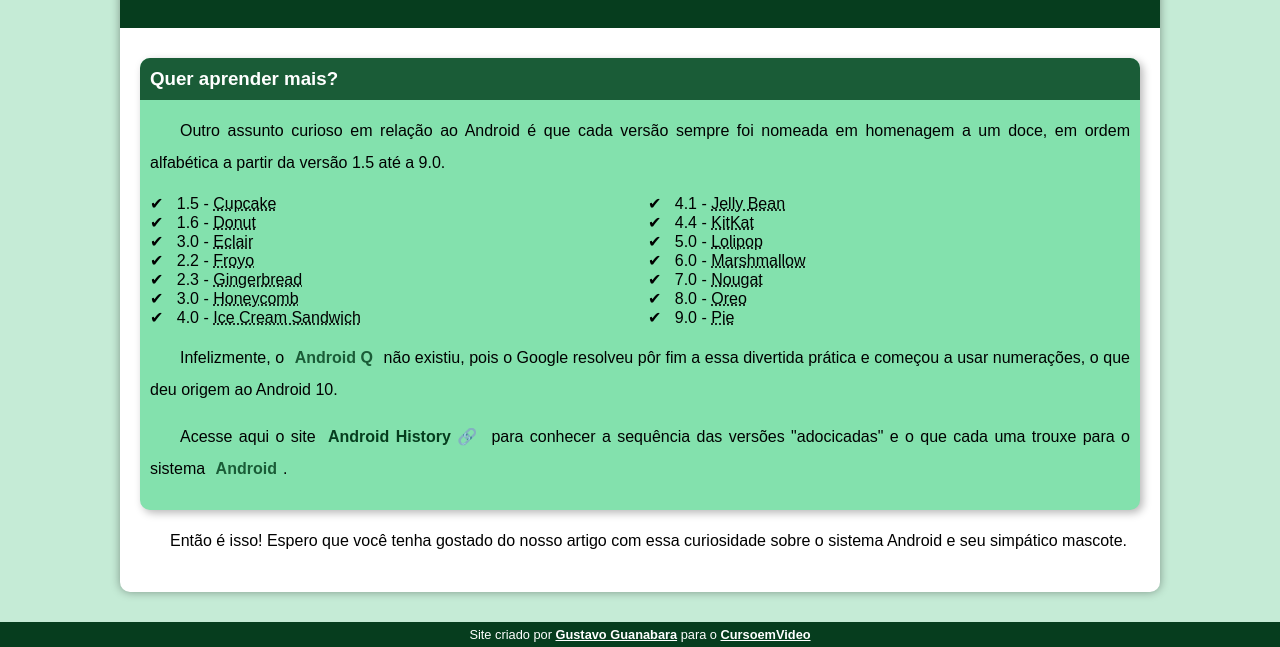
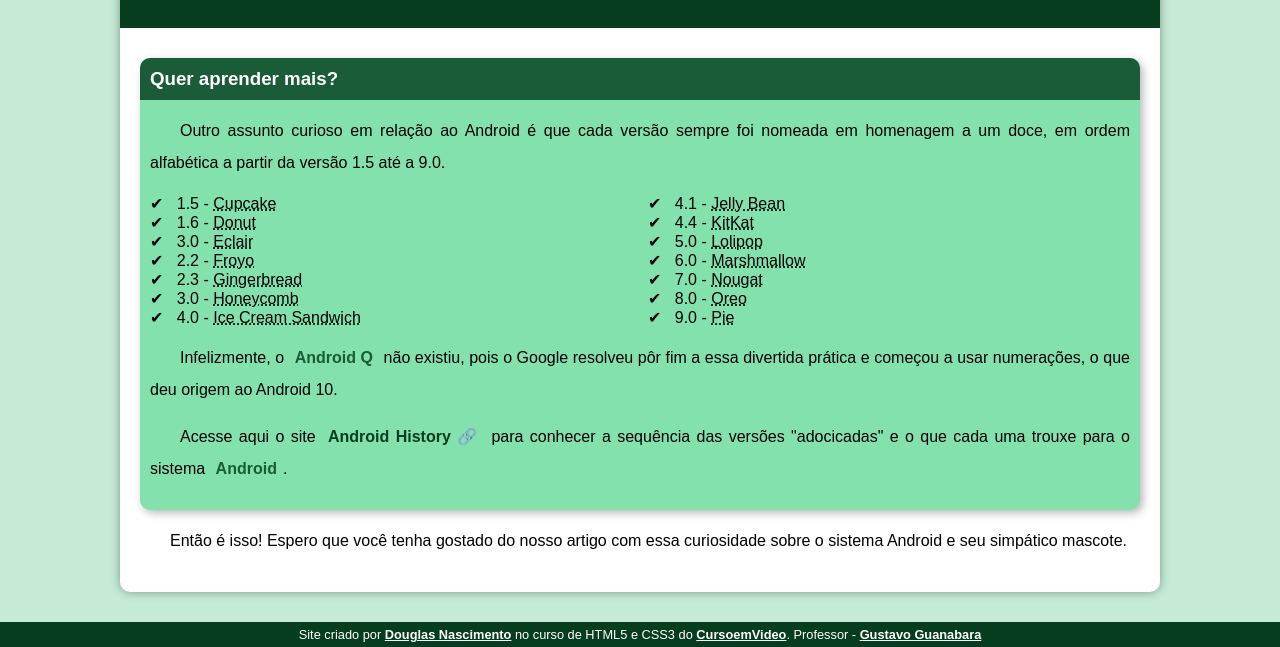
Before and after one commit to douglasadones/Projeto_Site_Android, a plain HTML site: page android.html in a window 1280 px wide. Shown: the part 2393-3040 px from the top of the page. Drawn offline with Linux system fonts and the light colour scheme.

Commit message:
modificando_rodape

```diff
--- a/android.html
+++ b/android.html
@@ -141,7 +141,7 @@
     </main>
     <footer>
         <p>
-            Site criado por <a href="https://gustavoguanabara.github.io" target="blank_">Gustavo Guanabara</a> para o <a href="https://www.youtube.com/cursoemvideo" target="_blank">CursoemVideo</a>
+            Site criado por <a href="https://github.com/douglasadones" target="blank_">Douglas Nascimento</a> no curso de HTML5 e CSS3 do <a href="https://www.youtube.com/cursoemvideo" target="_blank">CursoemVideo</a>. Professor - <a href="https://github.com/gustavoguanabara" target="_blank">Gustavo Guanabara</a>
         </p>
     </footer>
 </body>
```
